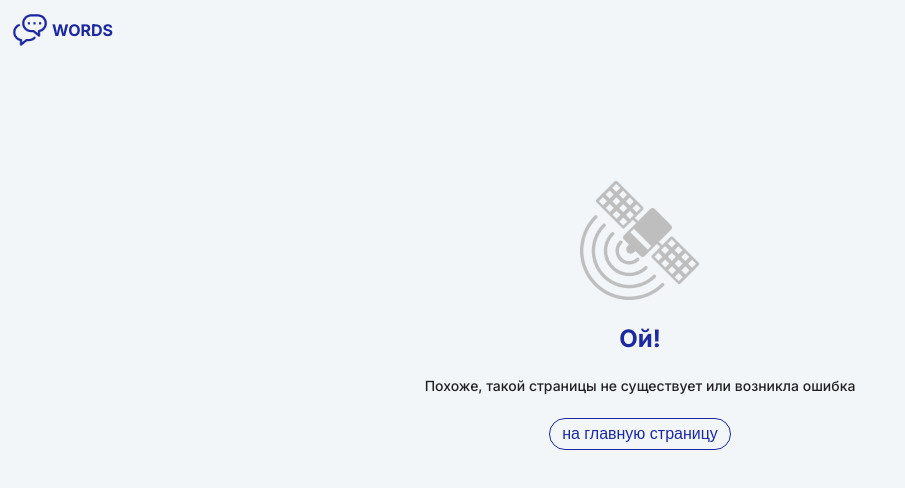
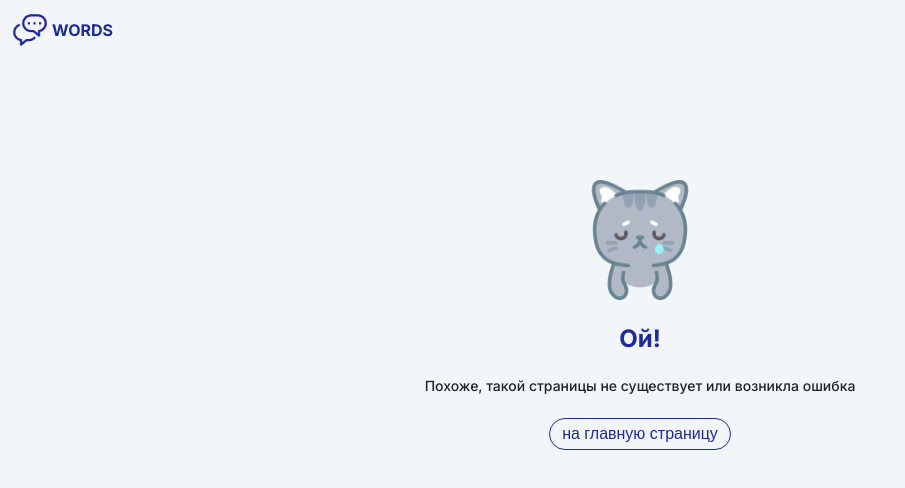
Before and after one commit to lletov/words, a React (Create React App) app: page /#/tests/100 in a window 1280 px wide. Shown: the top 488 px of the page, without its empty margins (0-905 px from the left). Built offline with nearby package versions, Linux system fonts and the light colour scheme.

Commit message:
feat: 404 page new img

```diff
--- a/src/components/NotFound.jsx
+++ b/src/components/NotFound.jsx
@@ -1,11 +1,12 @@
 import React from 'react'
 import satellite from './../assets/satellite.png'
+import cat from './../assets/cat.png'
 import { Link } from 'react-router-dom'
 
 export const NotFound = () => {
   return (
     <div className='not-found'>
-      <img src={satellite}></img>
+      <img src={cat}></img>
       <h3>Ой!</h3>
       <p>Похоже, такой страницы не существует или возникла ошибка</p>
       <Link to='/'><button className='btn-s'>на главную страницу</button></Link>
--- a/src/index.css
+++ b/src/index.css
@@ -380,7 +380,7 @@ h5 {
 
 .not-found img {
   height: 120px;
-  filter: brightness(0) saturate(100%) invert(53%) sepia(99%) saturate(0%) hue-rotate(232deg) brightness(113%) contrast(109%);
+  /* filter: brightness(0) saturate(100%) invert(53%) sepia(99%) saturate(0%) hue-rotate(232deg) brightness(113%) contrast(109%); */
 
 }
 
```
Also changed, not shown: src/assets/cat.png (added).
